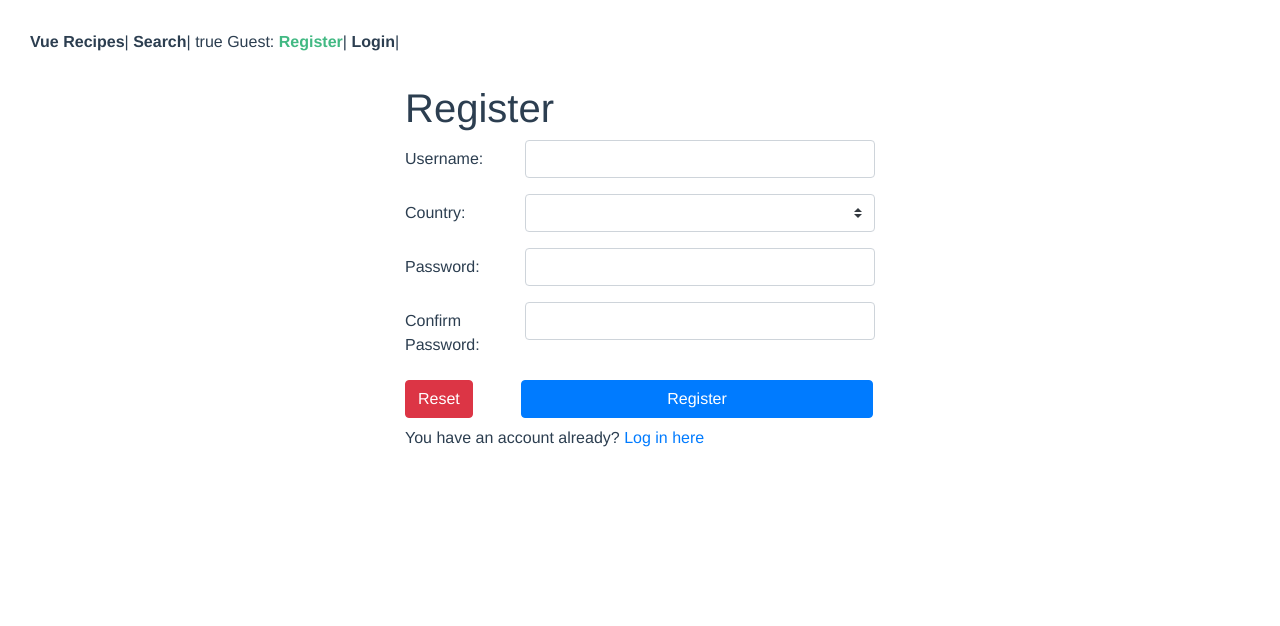
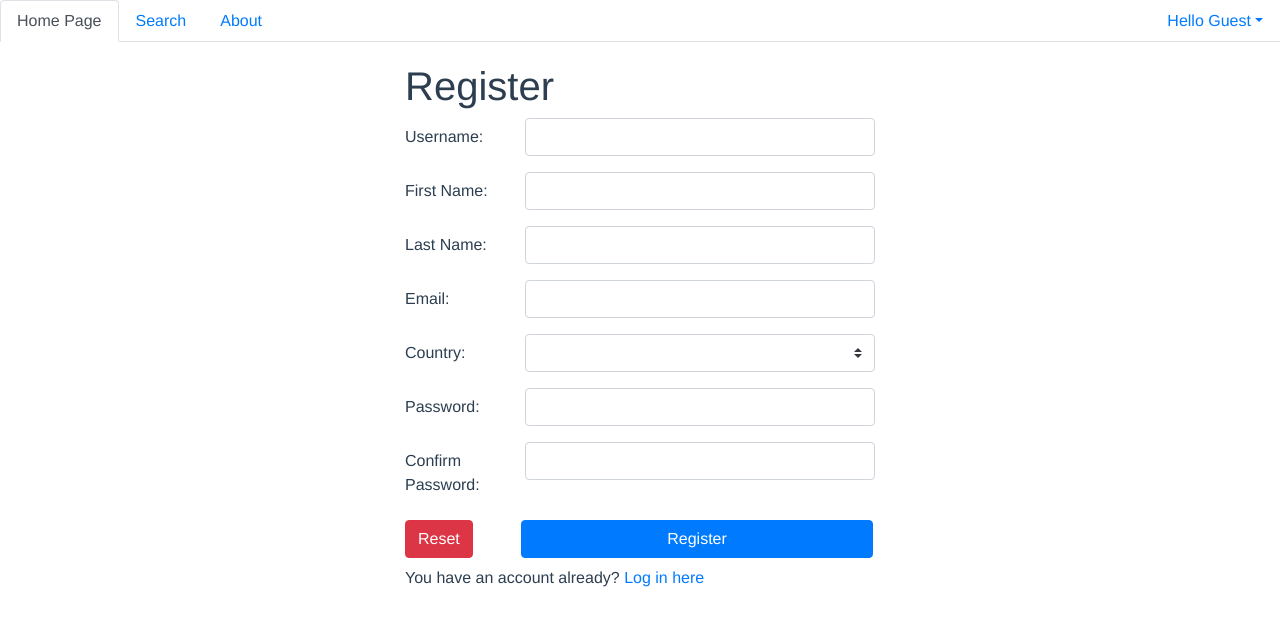
Before and after one commit to WED-2023/assignment2-1-211458294_206669707, a Vue app: page /#/register in a window 1280 px wide. Shown: the top 626 px of the page. Built offline with nearby package versions, Linux system fonts and the light colour scheme.

Commit message:
partial changes of register and login pages, added navigation bar component

```diff
--- a/package.json
+++ b/package.json
@@ -7,7 +7,7 @@
   },
   "dependencies": {
     "axios": "^0.19.2",
-    "bootstrap": "^4.5.0",
+    "bootstrap": "^4.6.2",
     "bootstrap-vue": "^2.15.0",
     "core-js": "^3.6.5",
     "cors": "^2.8.5",
@@ -15,7 +15,7 @@
     "vue": "^2.6.11",
     "vue-axios": "^2.1.5",
     "vue-cookies": "^1.8.3",
-    "vue-router": "^3.2.0",
+    "vue-router": "^3.6.5",
     "vuelidate": "^0.7.5"
   },
   "devDependencies": {
--- a/src/App.vue
+++ b/src/App.vue
@@ -1,6 +1,7 @@
 <template>
   <div id="app">
-    <div id="nav">
+    <NavigationBar/>
+    <!-- <div id="nav">
       <router-link :to="{ name: 'main' }">Vue Recipes</router-link>|
       <router-link :to="{ name: 'search' }">Search</router-link>|
       {{ !$root.store.username }}
@@ -12,14 +13,18 @@
       <span v-else>
         {{ $root.store.username }}: <button @click="Logout">Logout</button>|
       </span>
-    </div>
+    </div> -->
     <router-view />
   </div>
 </template>
 
 <script>
+import NavigationBar from './components/NavigationBar.vue';
 export default {
   name: "App",
+  components: {
+    NavigationBar
+  },
   methods: {
     Logout() {
       this.$root.store.logout();
--- /dev/null
+++ b/src/components/NavigationBar.vue
@@ -0,0 +1,58 @@
+<template>
+    <ul class="nav nav-tabs">
+      <li class="nav-item">
+        <a class="nav-link active" href="#">Home Page</a>
+      </li>
+      <li class="nav-item">
+        <a class="nav-link" href="#">Search</a>
+      </li>
+      <li class="nav-item">
+        <a class="nav-link" href="#">About</a>
+      </li>
+    <li class="nav-item" v-if="isUserSignedIn">
+        <a class="nav-link" href="#">Add New Recipe</a>
+      </li>
+    <li class="nav-item dropdown ml-auto" v-if="!isUserSignedIn">
+        <a class="nav-link dropdown-toggle" data-toggle="dropdown" href="#" role="button" aria-haspopup="true" aria-expanded="false">Hello Guest</a>
+        <div class="dropdown-menu">
+          <a class="dropdown-item" href="#">Login</a>
+          <div class="dropdown-divider"></div>
+          <router-link to="/register" class="dropdown-item">Sign In</router-link>
+        </div>
+      </li>
+    <li class="nav-item dropdown ml-auto" v-if="isUserSignedIn">
+        <a class="nav-link dropdown-toggle" data-toggle="dropdown" href="#" role="button" aria-haspopup="true" aria-expanded="false">Personal</a>
+        <div class="dropdown-menu">
+          <a class="dropdown-item" href="#">Favorite Recipes</a>
+          <div class="dropdown-divider"></div>
+          <a class="dropdown-item" href="#">My Recipes</a>
+          <div class="dropdown-divider"></div>
+          <a class="dropdown-item" href="#">Family Recipes</a>
+        </div>
+      </li>
+      <li class="nav-item dropdown" v-if="isUserSignedIn">
+        <a class="nav-link dropdown-toggle" data-toggle="dropdown" href="#" role="button" aria-haspopup="true" aria-expanded="false">Name</a>
+        <div class="dropdown-menu">
+          <a class="dropdown-item" href="#">Sign Out</a>
+        </div>
+      </li>
+    </ul>
+  </template>
+
+  <script>
+  export default {
+    name: 'NavigationBar',
+    data() {
+    return {
+      isUserSignedIn: false
+    };
+  }
+  };
+  </script>
+
+  <style scoped>
+  /* You can add your custom styles here */
+  .nav-tabs {
+    margin-bottom: 20px;
+  }
+  </style>
--- a/src/main.js
+++ b/src/main.js
@@ -1,5 +1,7 @@
 import Vue from "vue";
 import App from "./App.vue";
+import 'bootstrap/dist/css/bootstrap.min.css';
+import 'bootstrap/dist/js/bootstrap.bundle.min.js';
 import VueAxios from "vue-axios";
 import axios from "axios";
 
--- a/src/pages/RegisterPage.vue
+++ b/src/pages/RegisterPage.vue
@@ -24,6 +24,76 @@
           Username alpha
         </b-form-invalid-feedback>
       </b-form-group>
+
+
+      <!-- first name: -->
+      <b-form-group
+        id="input-group-firstName"
+        label-cols-sm="3"
+        label="First Name:"
+        label-for="firstName"
+      >
+        <b-form-input
+          id="firstName"
+          v-model="$v.form.firstName.$model"
+          type="text"
+          :state="validateState('firstName')"
+        ></b-form-input>
+        <b-form-invalid-feedback v-if="!$v.form.firstName.required">
+          First Name is required
+        </b-form-invalid-feedback>
+        <b-form-invalid-feedback v-else-if="!$v.form.firstName.length">
+          First Name length should be greater than 1 characters long
+        </b-form-invalid-feedback>
+        <b-form-invalid-feedback v-if="!$v.form.firstName.alpha">
+          First Name should contain only letters
+        </b-form-invalid-feedback>
+      </b-form-group>
+      <!-- last name: -->
+      <b-form-group
+        id="input-group-lastName"
+        label-cols-sm="3"
+        label="Last Name:"
+        label-for="lastName"
+      >
+        <b-form-input
+          id="lastName"
+          v-model="$v.form.lastName.$model"
+          type="text"
+          :state="validateState('lastName')"
+        ></b-form-input>
+        <b-form-invalid-feedback v-if="!$v.form.lastName.required">
+          Last Name is required
+        </b-form-invalid-feedback>
+        <b-form-invalid-feedback v-else-if="!$v.form.lastName.length">
+          First Name length should be greater than 1 characters long
+        </b-form-invalid-feedback>
+        <b-form-invalid-feedback v-if="!$v.form.lastName.alpha">
+          First Name should contain only letters
+        </b-form-invalid-feedback>
+      </b-form-group>
+
+      <!-- email: -->
+      <b-form-group
+        id="input-group-email"
+        label-cols-sm="3"
+        label="Email:"
+        label-for="email"
+      >
+        <b-form-input
+          id="email"
+          v-model="$v.form.email.$model"
+          type="text"
+          :state="validateState('email')"
+        ></b-form-input>
+        <b-form-invalid-feedback v-if="!$v.form.email.required">
+          Email is required
+        </b-form-invalid-feedback>
+        <b-form-invalid-feedback v-else-if="!$v.form.email.email">
+          Email must be valid
+        </b-form-invalid-feedback>
+      </b-form-group>
+
 
       <b-form-group
         id="input-group-country"
@@ -61,10 +131,14 @@
           Your password should be <strong>strong</strong>. <br />
           For that, your password should be also:
         </b-form-text>
-        <b-form-invalid-feedback
-          v-if="$v.form.password.required && !$v.form.password.length"
-        >
+        <b-form-invalid-feedback v-if="!$v.form.password.length">
           Have length between 5-10 characters long
+        </b-form-invalid-feedback>
+        <b-form-invalid-feedback v-if="!$v.form.password.hasNumber">
+          Contain at least one number
+        </b-form-invalid-feedback>
+        <b-form-invalid-feedback v-if="!$v.form.password.hasSpecialChar">
+          Contain at least one special character
         </b-form-invalid-feedback>
       </b-form-group>
 
@@ -130,6 +204,11 @@ import {
   email
 } from "vuelidate/lib/validators";
 import { mockRegister } from "../services/auth.js";
+
+// Custom validators
+const hasNumber = value => /\d/.test(value);
+const hasSpecialChar = value => /[!@#$%^&*(),.?":{}|<>]/.test(value);
+
 export default {
   name: "Register",
   data() {
@@ -156,12 +235,28 @@ export default {
         length: (u) => minLength(3)(u) && maxLength(8)(u),
         alpha
       },
+      firstName:{
+        required,
+        length: (u) => minLength(2)(u),
+        alpha
+      },
+      lastName:{
+        required,
+        length: (u) => minLength(2)(u),
+        alpha
+      },
+      email:{
+        required,
+        email
+      },
       country: {
         required
       },
       password: {
         required,
-        length: (p) => minLength(5)(p) && maxLength(10)(p)
+        length: (p) => minLength(5)(p) && maxLength(10)(p),
+        hasNumber,
+        hasSpecialChar
       },
       confirmedPassword: {
         required,
@@ -197,7 +292,8 @@ export default {
           password: this.form.password
         };
 
-        const response = mockRegister(userDetails);
+        const success = true;
+        const response = mockRegister(userDetails, success);
 
         this.$router.push("/login");
         // console.log(response);
```
Also changed, not shown: 1 other file (tests, documents, lock files or other folders).
